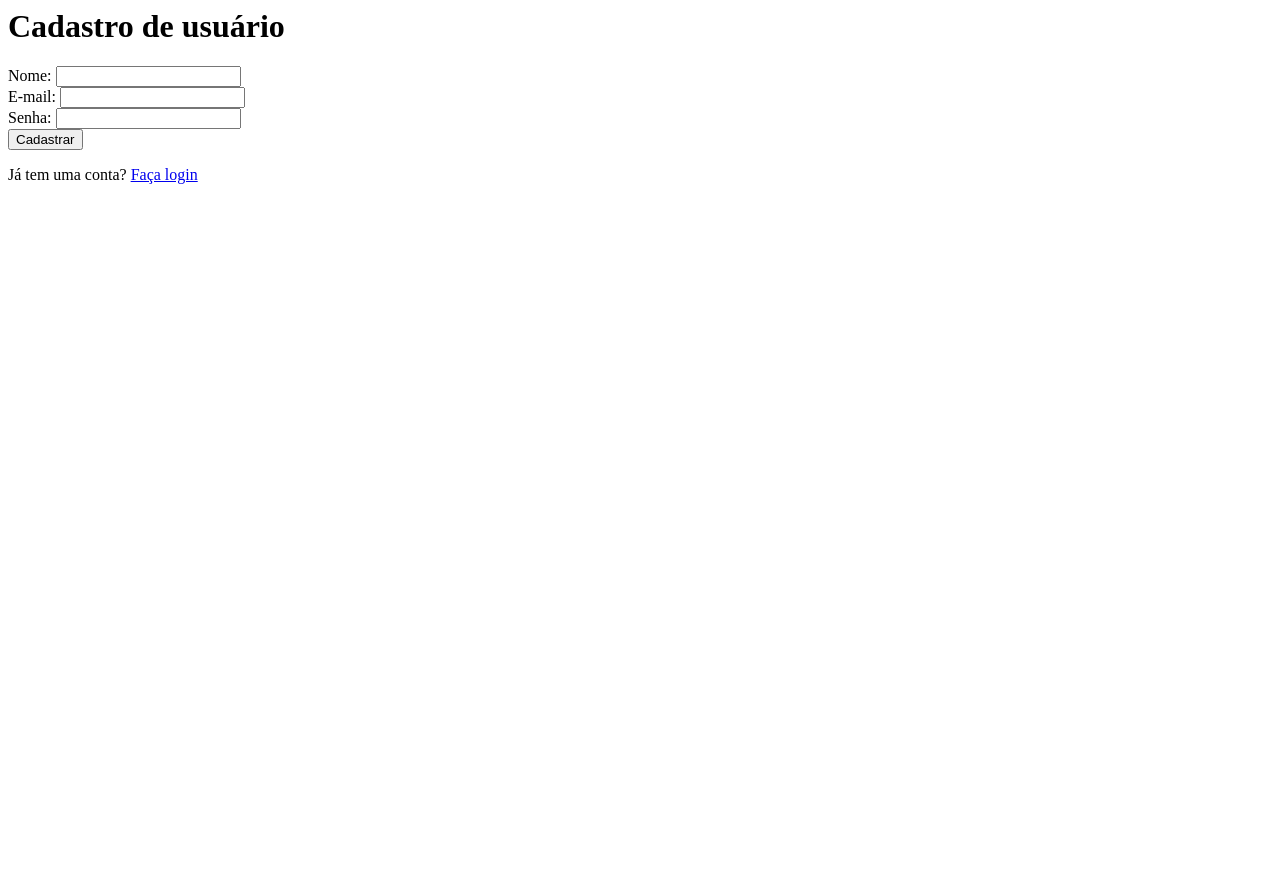
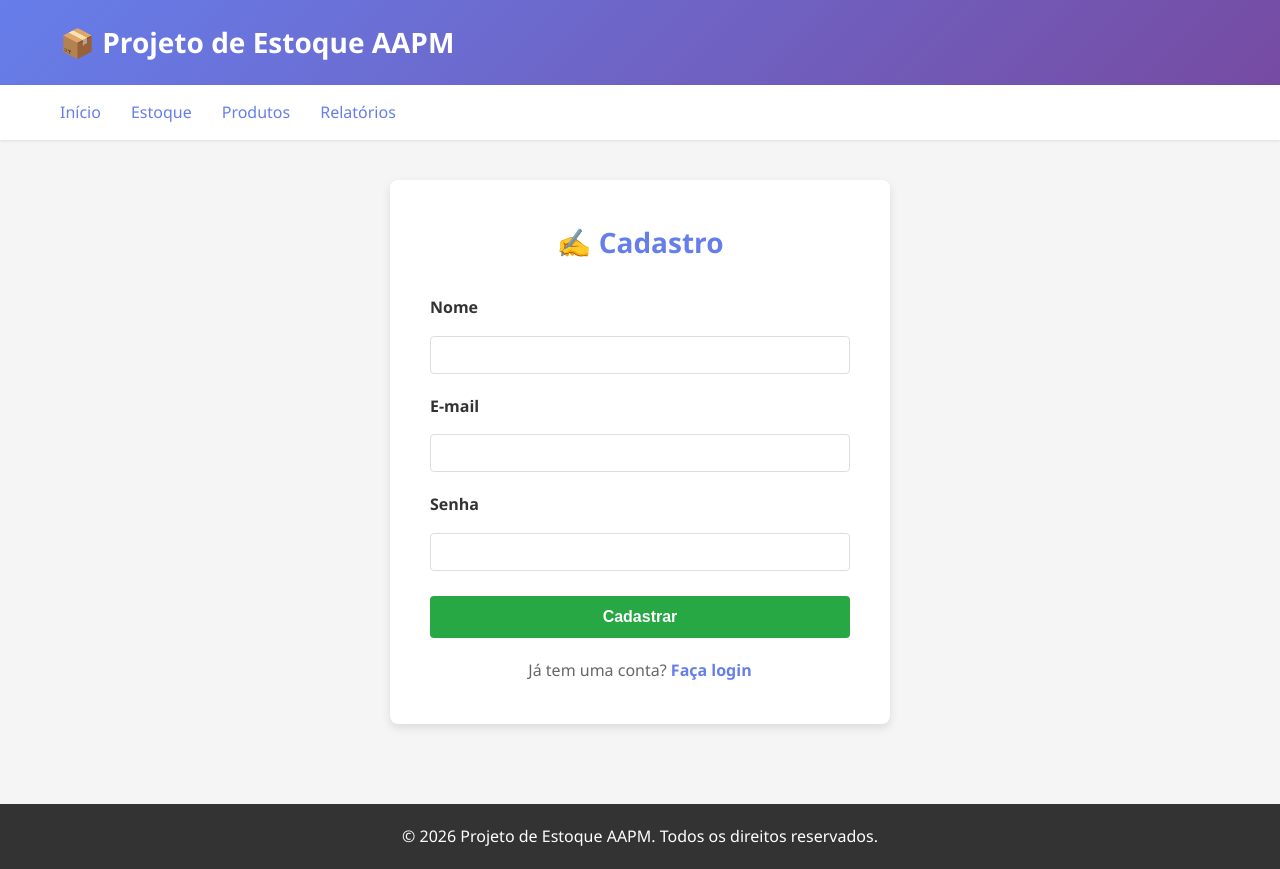
Before and after one commit to Igor0liveir4/Projeto-de-estoque-AAPM, a FastAPI app: page /auth/cadastro in a window 1280 px wide. Before the commit the page ends 184 px from the top, so only its background shows below. Run offline with FastAPI, Linux system fonts and the light colour scheme.

Commit message:
refatora páginas de cadastro e login para melhorar a estrutura e a usabilidade

```diff
--- a/app/templates/auth/cadastro.html
+++ b/app/templates/auth/cadastro.html
@@ -1,14 +1,28 @@
-<h1>Cadastro de usuário</h1>
+{% extends "base.html" %}
 
-<form action="/auth/cadastro" method="post">
-    Nome: <input type="text" name="nome" required>
-    <br>
-    E-mail: <input type="email" name="email" required>
-    <br>
-    Senha: <input type="password" name="senha" required>
-    <br>
+{% block title %}Cadastro - Projeto de Estoque AAPM{% endblock %}
 
-    <button type="submit">Cadastrar</button>
-</form>
+{% block content %}
+    <div style="max-width: 500px; margin: 0 auto;">
+        <div style="background-color: white; padding: 40px; border-radius: 8px; box-shadow: 0 4px 10px rgba(0,0,0,0.1);">
+            <h2 style="color: #667eea; margin-bottom: 30px; text-align: center; font-size: 28px;">✍️ Cadastro</h2>
 
-<p>Já tem uma conta? <a href="/auth/login">Faça login</a></p>
+            <form action="/auth/cadastro" method="post" style="display: flex; flex-direction: column;">
+                <label style="font-weight: 600; color: #333; margin-bottom: 5px;">Nome</label>
+                <input type="text" name="nome" required style="margin-bottom: 20px;">
+
+                <label style="font-weight: 600; color: #333; margin-bottom: 5px;">E-mail</label>
+                <input type="email" name="email" required style="margin-bottom: 20px;">
+
+                <label style="font-weight: 600; color: #333; margin-bottom: 5px;">Senha</label>
+                <input type="password" name="senha" required style="margin-bottom: 25px;">
+
+                <button type="submit" style="background-color: #28a745; color: white; padding: 12px; border: none; border-radius: 4px; font-size: 16px; font-weight: 600; cursor: pointer; transition: background-color 0.3s;" onmouseover="this.style.backgroundColor='#218838'" onmouseout="this.style.backgroundColor='#28a745'">Cadastrar</button>
+            </form>
+
+            <p style="text-align: center; margin-top: 20px; color: #666;">
+                Já tem uma conta? <a href="/auth/login" style="color: #667eea; text-decoration: none; font-weight: 600;" onmouseover="this.style.color='#764ba2'" onmouseout="this.style.color='#667eea'">Faça login</a>
+            </p>
+        </div>
+    </div>
+{% endblock %}
```
Also changed, not shown: app/templates/auth/login.html (+22 -9 lines).
